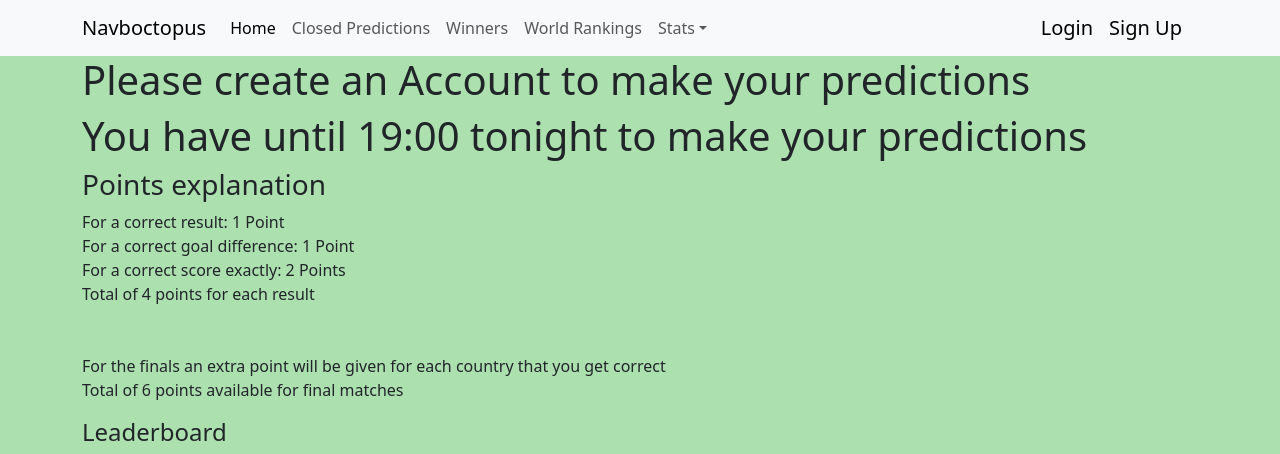
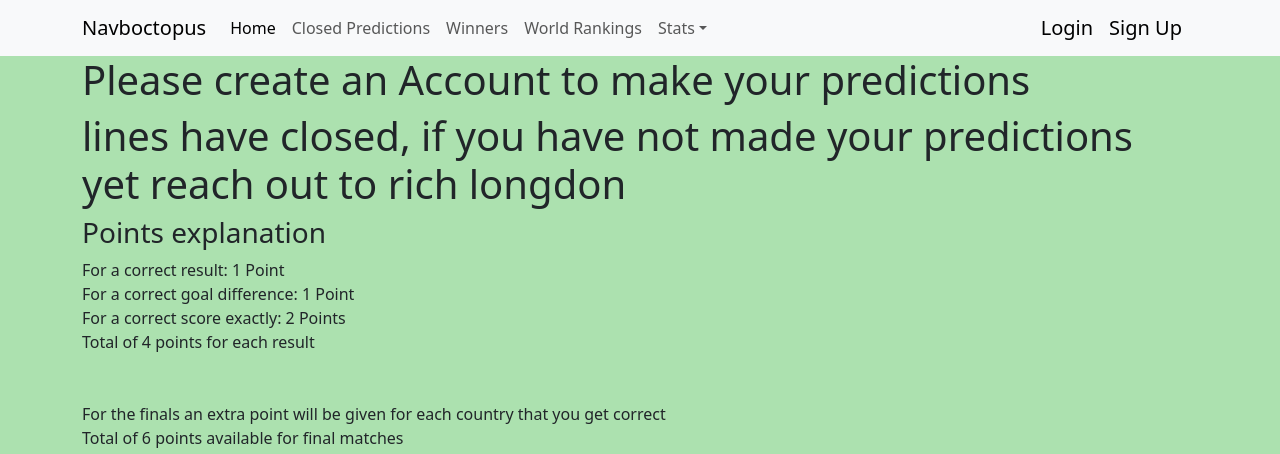
Before and after one commit to rgl1892/euro_predictor, a Django app: page / in a window 1280 px wide. Shown: the top 454 px of the page. Run offline with Django 5.2, Linux system fonts and the light colour scheme.

Commit message:
Update home.html

```diff
--- a/predictor/templates/predictor/home.html
+++ b/predictor/templates/predictor/home.html
@@ -9,7 +9,7 @@
             {% if  not user.first_name and user.is_authenticated%}
             <h1>Please add name details to your account so I know who you are</h1>
             {% endif %}
-            <h1>You have until 19:00 tonight to make your predictions</h1>
+            <h1>lines have closed, if you have not made your predictions yet reach out to rich longdon</h1>
             <h3>Points explanation</h3>
             <p>
                 For a correct result: 1 Point <br>
```
